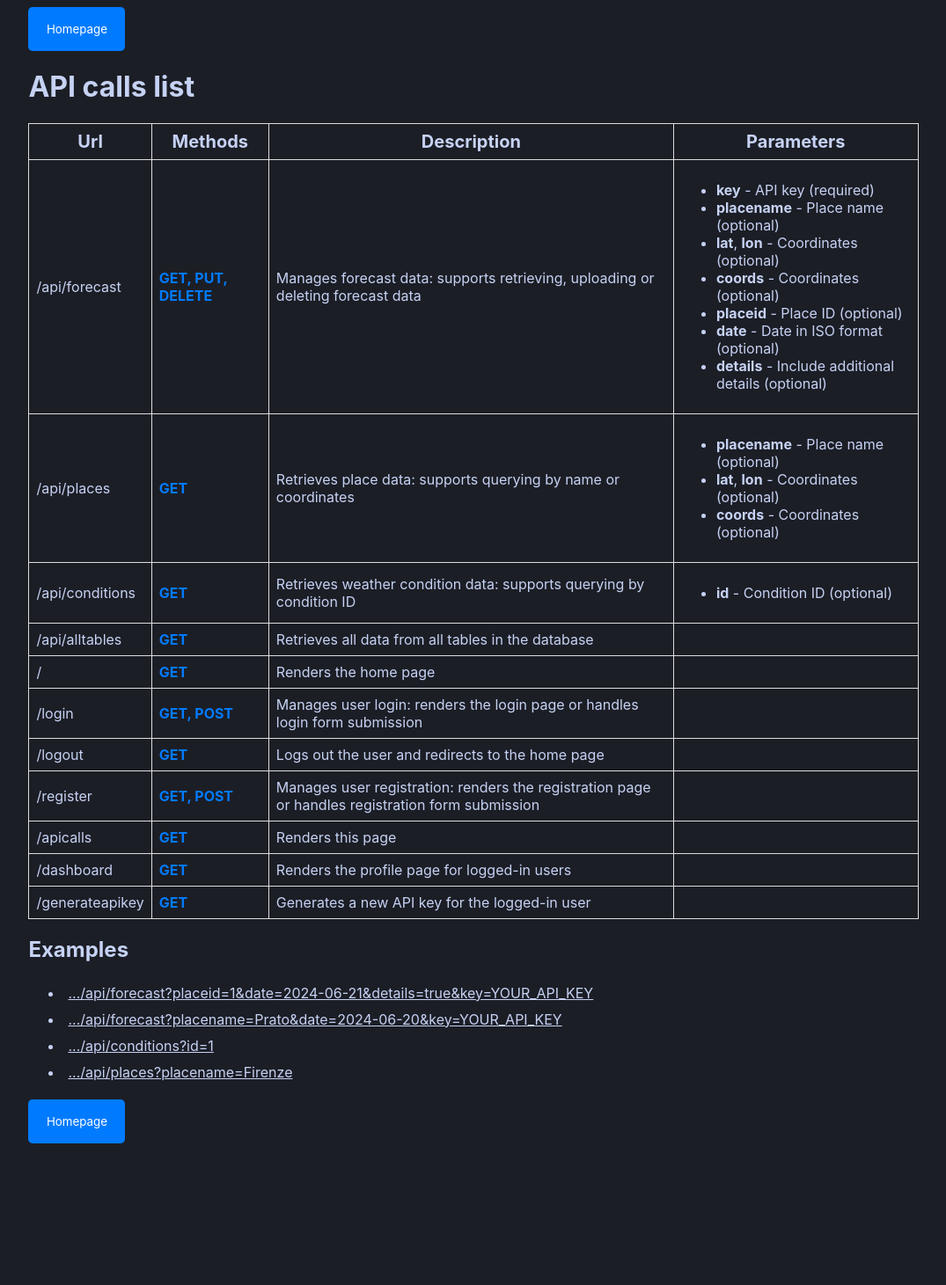
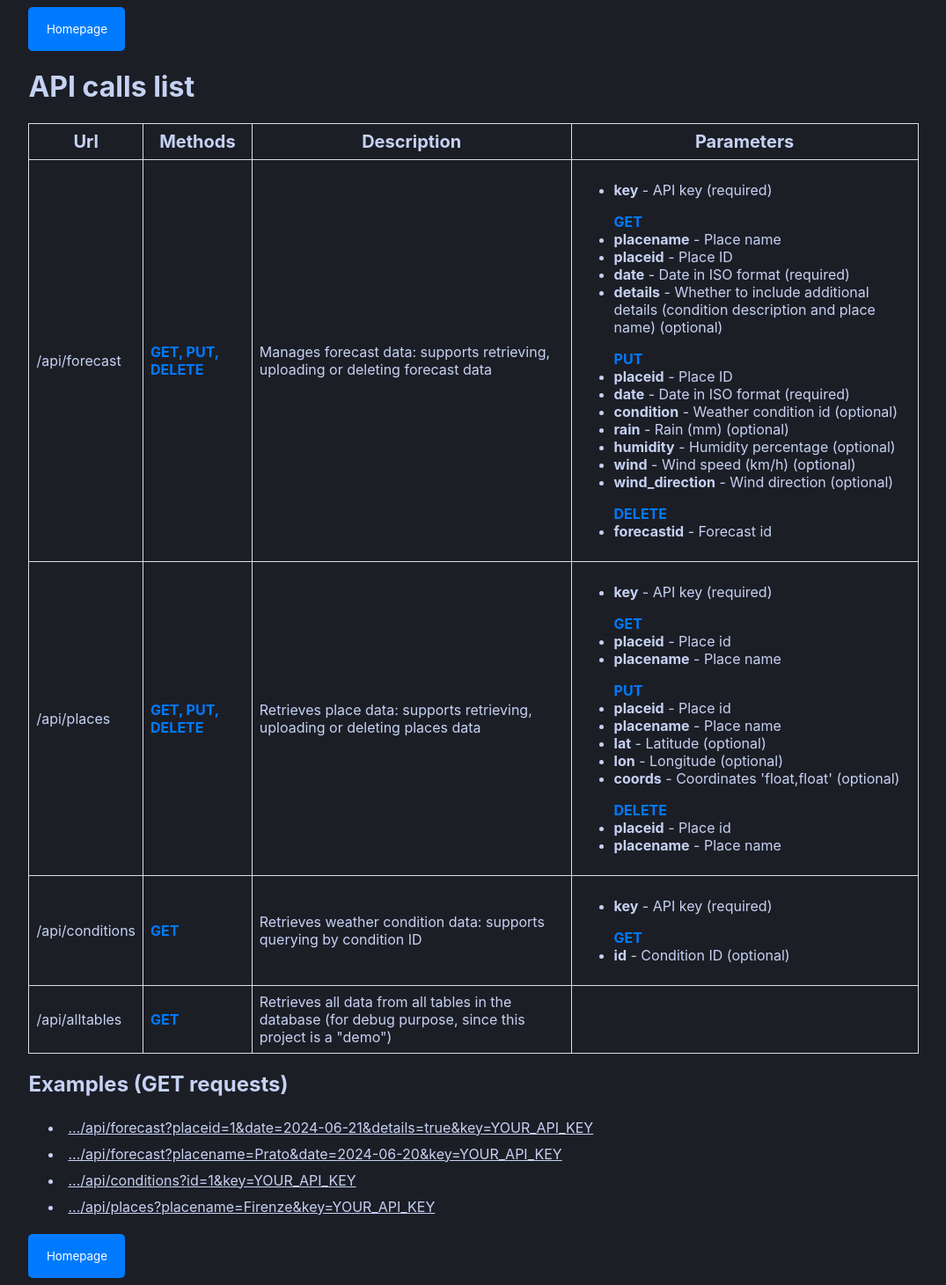
Before and after one commit to lcappellini/ppmproject2, a Flask app: page /apicalls in a window 1280 px wide. Shown: the whole page at 88% size, without its empty margins (102-1177 px from the left). Before the commit the page ends 1300 px from the top, so only its background shows below. Run offline with Flask 3, Linux system fonts and the light colour scheme.

Commit message:
Fixed some bugs

```diff
--- a/main.py
+++ b/main.py
@@ -148,6 +148,11 @@ def apicalls():
     return render_template("apicalls.html")
 
 
+@app.route("/urlslist")
+def urlslist():
+    return render_template("urlslist.html")
+
+
 @app.route("/dashboard")
 def dashboard():
     if "username" in session:
@@ -175,22 +180,25 @@ def generateapikey():
 
 @app.route("/api/forecast", methods=["GET", "PUT", "DELETE"])
 def forecastAPI():
+    if "key" in request.args:
+        if not validate_key(request.args["key"]):
+            if request.args["key"] == "YOUR_API_KEY":
+                return create_error_json(401, "Unauthorized or invalid API key. Replace 'YOUR_API_KEY' with your actual API key.")
+            else:
+                return create_error_json(401, "Unauthorized or invalid API key.")
+    else:
+        return create_error_json(400, "Missing required parameter: key. Request an API key from the homepage.")
+
     if request.method == "GET":
-        if "key" in request.args:
-            if not validate_key(request.args["key"]):
-                return create_error_json(401, "Unauthorized or invalid API key.")
-        else:
-            return create_error_json(400, "Missing required parameter: key. Request an API key from the homepage.")
-
-        if "placename" in request.args:
+        if "placeid" in request.args:
+            placeid = request.args["placeid"]
+        elif "placename" in request.args:
             placename = request.args["placename"]
             place = Place.query.filter(func.lower(Place.name) == func.lower(placename)).first()
             if place is None:
                 return create_error_json(400, "Place not found. Check the value or use another parameter to specify a place.")
             else:
                 placeid = place.id
-        elif "placeid" in request.args:
-            placeid = request.args["placeid"]
         else:
             return create_error_json(400, "Missing required parameter, one of the following must be used: 'placename' or 'placeid'.")
 
@@ -233,12 +241,6 @@ def forecastAPI():
             return result
 
     elif request.method == "PUT":
-        if "key" in request.form:
-            if not validate_key(request.form["key"]):
-                return create_error_json(401, "Unauthorized, invalid or missing API key.")
-        else:
-            return create_error_json(400, "Missing required parameter: key. Request an API key from the homepage.")
-
         if "placeid" in request.form:
             placeid = request.form["placeid"]
         else:
@@ -268,15 +270,9 @@ def forecastAPI():
         db.session.add(forecast)
         db.session.commit()
 
-        return "Uploaded", 200
+        return {"message": "Forecast updated successfully"}, 200
 
     elif request.method == "DELETE":
-        if "key" in request.form:
-            if not validate_key(request.form["key"]):
-                return create_error_json(401, "Unauthorized or invalid API key.")
-        else:
-            return create_error_json(400, "Missing required parameter 'key'. Request an API key from the homepage.")
-
         if "forecastid" in request.form:
             forecastid = request.form["forecastid"]
         else:
@@ -288,11 +284,21 @@ def forecastAPI():
         else:
             db.session.delete(forecast)
             db.session.commit()
-        return "Deleted", 200
+
+        return {"message": "Forecast deleted successfully"}, 200
 
 
-@app.route("/api/places", methods=["GET", "PUT"])
+@app.route("/api/places", methods=["GET", "PUT", "DELETE"])
 def placesAPI():
+    if "key" in request.args:
+        if not validate_key(request.args["key"]):
+            if request.args["key"] == "YOUR_API_KEY":
+                return create_error_json(401, "Unauthorized or invalid API key. Replace 'YOUR_API_KEY' with your actual API key.")
+            else:
+                return create_error_json(401, "Unauthorized or invalid API key.")
+    else:
+        return create_error_json(400, "Missing required parameter: key. Request an API key from the homepage.")
+
     if request.method == "GET":
         if "placename" in request.args:
             place = Place.query.filter(func.lower(Place.name) == func.lower(request.args["placename"])).first()
@@ -307,16 +313,15 @@ def placesAPI():
             return to_dict(place)
 
     elif request.method == "PUT":
-        if "key" in request.form:
-            if not validate_key(request.form["key"]):
-                return create_error_json(401, "Unauthorized or invalid API key.")
+        if "placeid" in request.form:
+            placeid = request.form["placeid"]
+            placename = request.form.get("placename", None)
         else:
-            return create_error_json(400, "Missing required parameter: key. Request an API key from the homepage.")
-
-        if "name" in request.form:
-            placename = request.form["placename"]
-        else:
-            return create_error_json(400, "Missing required parameter 'name'")
+            placeid = None
+            if "placename" in request.form:
+                placename = request.form["placename"]
+            else:
+                return create_error_json(400, "Missing required parameter, one of the following must be used: 'placename', 'placeid'")
 
         coords = request.form.get("coords", None)
         lat = request.form.get("lat", None)
@@ -333,16 +338,63 @@ def placesAPI():
         else:
             return create_error_json(400, "Missing required parameter, one of the following must be used: 'coords' or 'lat' and 'lon'.")
 
-        place = Place(name=placename,
-                      lat=lat,
-                      lon=lon)
+        if placeid is not None:
+            place = Place.query.filter_by(id=placeid).first()
+            if place is None:
+                return create_error_json(404, "No place was found in the database with the 'placeid' specified.")
+            else:
+                if placename is not None:
+                    place.name = placename
+                if lat is not None:
+                    place.lat = lat
+                if lon is not None:
+                    place.lon = lon
+        else:
+            place = Place.query.filter_by(name=placename).first()
+            if place is None:
+                place = Place(name=placename,
+                              lat=lat,
+                              lon=lon)
+                db.session.add(place)
+            else:
+                place.lat = lat
+                place.lon = lon
 
-        db.session.add(place)
         db.session.commit()
+
+        return {"message": "Place updated successfully"}, 200
+
+    elif request.method == "DELETE":
+
+        if "placeid" in request.form:
+            placeid = request.form["placeid"]
+            place = Place.query.filter_by(id=placeid).first()
+        elif "placename" in request.form:
+            placename = request.form["placename"]
+            place = Place.query.filter_by(name=placename).first()
+        else:
+            return create_error_json(400, "Missing required parameter, one of the following must be used: 'placename', 'placeid'")
+
+        if place is None:
+            return create_error_json(404, "Nothing was found in the database with the 'placeid' specified.")
+        else:
+            db.session.delete(place)
+            db.session.commit()
+
+        return {"message": "Place deleted successfully"}, 200
 
 
 @app.route("/api/conditions", methods=["GET"])
 def conditionsAPI():
+    if "key" in request.args:
+        if not validate_key(request.args["key"]):
+            if request.args["key"] == "YOUR_API_KEY":
+                return create_error_json(401, "Unauthorized or invalid API key. Replace 'YOUR_API_KEY' with your actual API key.")
+            else:
+                return create_error_json(401, "Unauthorized or invalid API key.")
+    else:
+        return create_error_json(400, "Missing required parameter: key. Request an API key from the homepage.")
+
     if request.method == "GET":
         if "id" in request.args:
             condition = Condition.query.filter_by(id=request.args["id"]).first()
@@ -363,6 +415,7 @@ def alltables():
         metadata = db.MetaData()
         metadata.reflect(bind=db.engine)
 
+        # gets all rows of all tables and puts them in a dictionary
         from sqlalchemy import Table
         result = []
         for table_name in metadata.tables.keys():
--- a/templates/apicalls.html
+++ b/templates/apicalls.html
@@ -26,24 +26,49 @@
                     <td>
                         <ul>
                             <li><strong>key</strong> - API key (required)</li>
-                            <li><strong>placename</strong> - Place name (optional)</li>
-                            <li><strong>lat</strong>, <strong>lon</strong> - Coordinates (optional)</li>
-                            <li><strong>coords</strong> - Coordinates (optional)</li>
-                            <li><strong>placeid</strong> - Place ID (optional)</li>
-                            <li><strong>date</strong> - Date in ISO format (optional)</li>
-                            <li><strong>details</strong> - Include additional details (optional)</li>
+                        </ul>
+                        <ul><span class="method">GET</span>
+                            <li><strong>placename</strong> - Place name</li>
+                            <li><strong>placeid</strong> - Place ID</li>
+                            <li><strong>date</strong> - Date in ISO format (required)</li>
+                            <li><strong>details</strong> - Whether to include additional details (condition description and place name) (optional)</li>
+                        </ul>
+                        <ul><span class="method">PUT</span>
+                            <li><strong>placeid</strong> - Place ID</li>
+                            <li><strong>date</strong> - Date in ISO format (required)</li>
+                            <li><strong>condition</strong> - Weather condition id (optional)</li>
+                            <li><strong>rain</strong> - Rain (mm) (optional)</li>
+                            <li><strong>humidity</strong> - Humidity percentage (optional)</li>
+                            <li><strong>wind</strong> - Wind speed (km/h) (optional)</li>
+                            <li><strong>wind_direction</strong> - Wind direction (optional)</li>
+                        </ul>
+                        <ul><span class="method">DELETE</span>
+                            <li><strong>forecastid</strong> - Forecast id</li>
                         </ul>
                     </td>
                 </tr>
                 <tr>
                     <td>/api/places</td>
-                    <td class="method">GET</td>
-                    <td>Retrieves place data: supports querying by name or coordinates</td>
+                    <td class="method">GET, PUT, DELETE</td>
+                    <td>Retrieves place data: supports retrieving, uploading or deleting places data</td>
                     <td>
                         <ul>
-                            <li><strong>placename</strong> - Place name (optional)</li>
-                            <li><strong>lat</strong>, <strong>lon</strong> - Coordinates (optional)</li>
-                            <li><strong>coords</strong> - Coordinates (optional)</li>
+                            <li><strong>key</strong> - API key (required)</li>
+                        </ul>
+                        <ul><span class="method">GET</span>
+                            <li><strong>placeid</strong> - Place id</li>
+                            <li><strong>placename</strong> - Place name</li>
+                        </ul>
+                        <ul><span class="method">PUT</span>
+                            <li><strong>placeid</strong> - Place id</li>
+                            <li><strong>placename</strong> - Place name</li>
+                            <li><strong>lat</strong> - Latitude (optional)</li>
+                            <li><strong>lon</strong> - Longitude (optional)</li>
+                            <li><strong>coords</strong> - Coordinates 'float,float' (optional)</li>
+                        </ul>
+                        <ul><span class="method">DELETE</span>
+                            <li><strong>placeid</strong> - Place id</li>
+                            <li><strong>placename</strong> - Place name</li>
                         </ul>
                     </td>
                 </tr>
@@ -53,6 +78,9 @@
                     <td>Retrieves weather condition data: supports querying by condition ID</td>
                     <td>
                         <ul>
+                            <li><strong>key</strong> - API key (required)</li>
+                        </ul>
+                        <ul><span class="method">GET</span>
                             <li><strong>id</strong> - Condition ID (optional)</li>
                         </ul>
                     </td>
@@ -60,60 +88,17 @@
                 <tr>
                     <td>/api/alltables</td>
                     <td class="method">GET</td>
-                    <td>Retrieves all data from all tables in the database</td>
-                    <td></td>
-                </tr>
-                <tr>
-                    <td>/</td>
-                    <td class="method">GET</td>
-                    <td>Renders the home page</td>
-                    <td></td>
-                </tr>
-                <tr>
-                    <td>/login</td>
-                    <td class="method">GET, POST</td>
-                    <td>Manages user login: renders the login page or handles login form submission</td>
-                    <td></td>
-                </tr>
-                <tr>
-                    <td>/logout</td>
-                    <td class="method">GET</td>
-                    <td>Logs out the user and redirects to the home page</td>
-                    <td></td>
-                </tr>
-                <tr>
-                    <td>/register</td>
-                    <td class="method">GET, POST</td>
-                    <td>Manages user registration: renders the registration page or handles registration form submission</td>
-                    <td></td>
-                </tr>
-                <tr>
-                    <td>/apicalls</td>
-                    <td class="method">GET</td>
-                    <td>Renders this page</td>
-                    <td></td>
-                </tr>
-                <tr>
-                    <td>/dashboard</td>
-                    <td class="method">GET</td>
-                    <td>Renders the profile page for logged-in users</td>
-                    <td></td>
-                </tr>
-                <tr>
-                    <td>/generateapikey</td>
-                    <td class="method">GET</td>
-                    <td>Generates a new API key for the logged-in user</td>
+                    <td>Retrieves all data from all tables in the database (for debug purpose, since this project is a "demo")</td>
                     <td></td>
                 </tr>
             </table>
 
-
-            <h2>Examples</h2>
+            <h2>Examples (GET requests)</h2>
             <ul class="example-list">
                 <li><a href="/api/forecast?placeid=1&date=2024-06-21&details=true&key=YOUR_API_KEY">.../api/forecast?placeid=1&date=2024-06-21&details=true&key=YOUR_API_KEY</a></li>
                 <li><a href="/api/forecast?placename=Prato&date=2024-06-20&key=YOUR_API_KEY">.../api/forecast?placename=Prato&date=2024-06-20&key=YOUR_API_KEY</a></li>
-                <li><a href="/api/conditions?id=1">.../api/conditions?id=1</a></li>
-                <li><a href="/api/places?placename=Firenze">.../api/places?placename=Firenze</a></li>
+                <li><a href="/api/conditions?id=1&key=YOUR_API_KEY">.../api/conditions?id=1&key=YOUR_API_KEY</a></li>
+                <li><a href="/api/places?placename=Firenze&key=YOUR_API_KEY">.../api/places?placename=Firenze&key=YOUR_API_KEY</a></li>
             </ul>
 
             <div>
--- a/templates/dashboard.html
+++ b/templates/dashboard.html
@@ -25,7 +25,8 @@
             <div class="buttons-div">
                 <button onclick="window.location.href='/'">Go Back</button>
                 <button onclick="window.location.href='/logout'">Log-out</button>
-                <button onclick="window.location.href='/apicalls'">View calls</button>
+                <button onclick="window.location.href='/apicalls'">View Calls</button>
+                <button onclick="window.location.href='/urlslist'">View Urls</button>
             </div>
         </div>
     </div>
--- a/templates/index.html
+++ b/templates/index.html
@@ -12,6 +12,7 @@
                 <h2>Welcome to MyWeather API</h2>
                 <button onclick="window.location.href='/login'">Manage Profile</button>
                 <button onclick="window.location.href='/apicalls'">View Calls</button>
+                <button onclick="window.location.href='/urlslist'">View Urls</button>
             </div>
         </div>
     </div>
```
Also changed, not shown: sample_requests.py (+27 -8 lines), templates/urlslist.html (added, +61 -0 lines).
